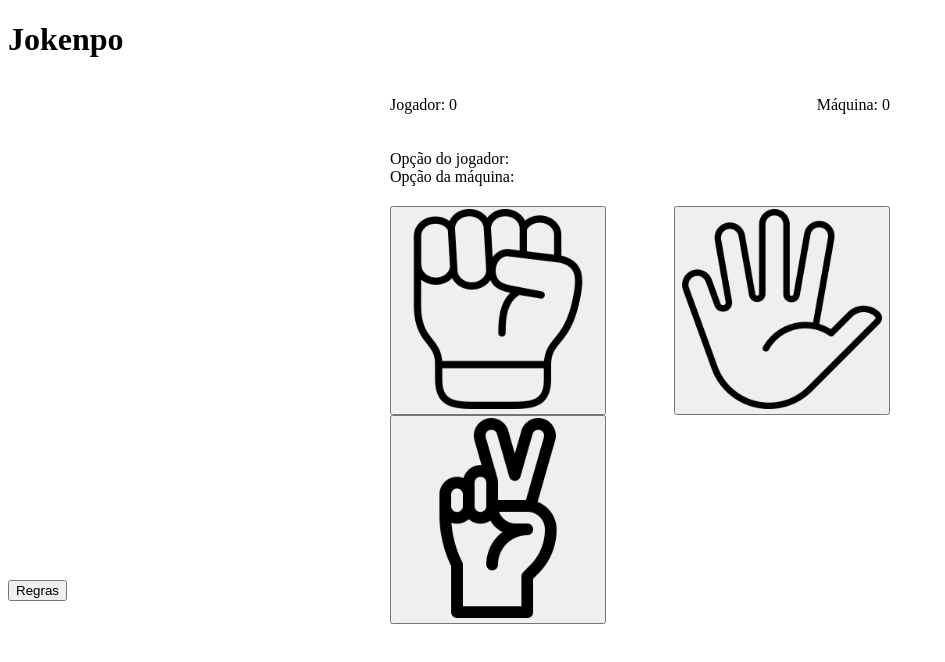
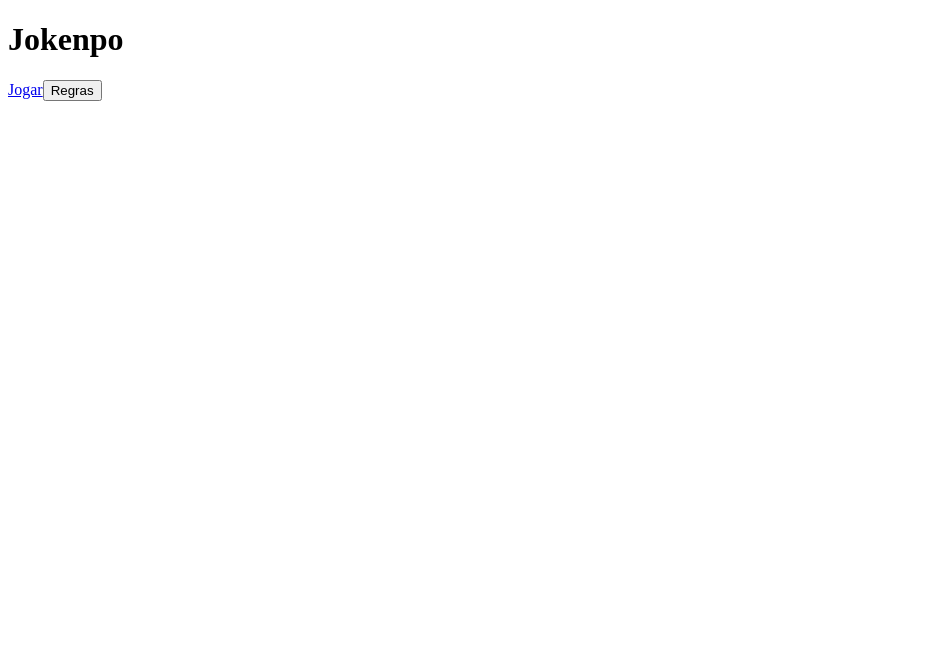
Before and after one commit to ccaioadriano/jo_ken_po, a React (Vite) app: page / in a window 1280 px wide. Shown: the top 662 px of the page, without its empty margins (0-945 px from the left). Built offline with nearby package versions, Linux system fonts and the light colour scheme.

Commit message:
[Feat]: Creating routes on the game

```diff
--- a/package.json
+++ b/package.json
@@ -11,7 +11,8 @@
   },
   "dependencies": {
     "react": "^18.2.0",
-    "react-dom": "^18.2.0"
+    "react-dom": "^18.2.0",
+    "react-router-dom": "^6.21.2"
   },
   "devDependencies": {
     "@types/react": "^18.2.43",
--- a/src/App.jsx
+++ b/src/App.jsx
@@ -1,12 +1,9 @@
-
-import Game from "./components/Game.jsx";
+import { Link } from "react-router-dom";
 function App() {
   return (
     <>
       <h1>Jokenpo</h1>
-
-      <Game />
-
+      <Link to={"/game"}>Jogar</Link>
       <button>Regras</button>
     </>
   );
--- a/src/main.jsx
+++ b/src/main.jsx
@@ -1,10 +1,22 @@
-import React from 'react'
-import ReactDOM from 'react-dom/client'
-import App from './App.jsx'
+import React from "react";
+import ReactDOM from "react-dom/client";
+import App from "./App.jsx";
+import { createBrowserRouter, RouterProvider } from "react-router-dom";
+import Game from "./routes/Game.jsx";
 
+const router = createBrowserRouter([
+  {
+    path: "/",
+    element: <App />,
+  },
+  {
+    path: "/game",
+    element: <Game />,
+  },
+]);
 
-ReactDOM.createRoot(document.getElementById('root')).render(
+ReactDOM.createRoot(document.getElementById("root")).render(
   <React.StrictMode>
-    <App />
-  </React.StrictMode>,
-)
+    <RouterProvider router={router} />
+  </React.StrictMode>
+);
--- a/src/components/Game.jsx
+++ b/src/routes/Game.jsx
@@ -1,10 +1,10 @@
 import { useEffect, useState } from "react";
-import Play from "./Play";
+import Play from "../components/Play";
 import papel from "../assets/papel.png";
 import pedra from "../assets/pedra.png";
 import tesoura from "../assets/tesoura.png";
 import "../index.css";
-import Header from "./Header";
+import Header from "../components/Header";
 function Game() {
   const optionsMachine = ["Pedra", "Papel", "Tesoura"];
   const [playerChoice, setPlayerChoice] = useState(null);
```
Also changed, not shown: 1 other file (tests, documents, lock files or other folders).
